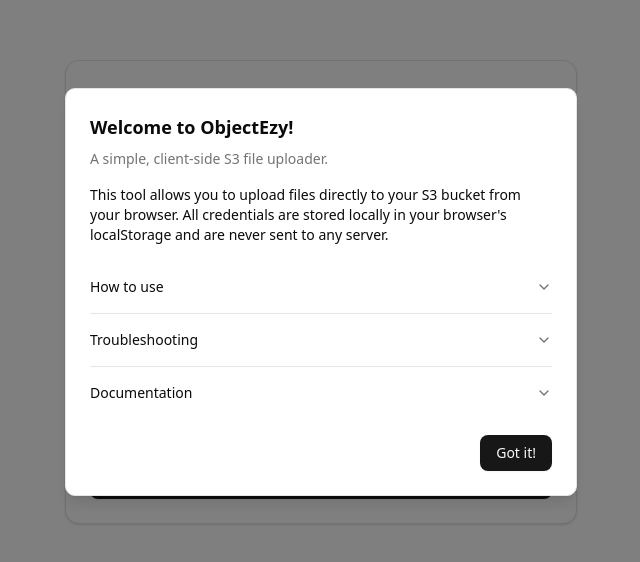
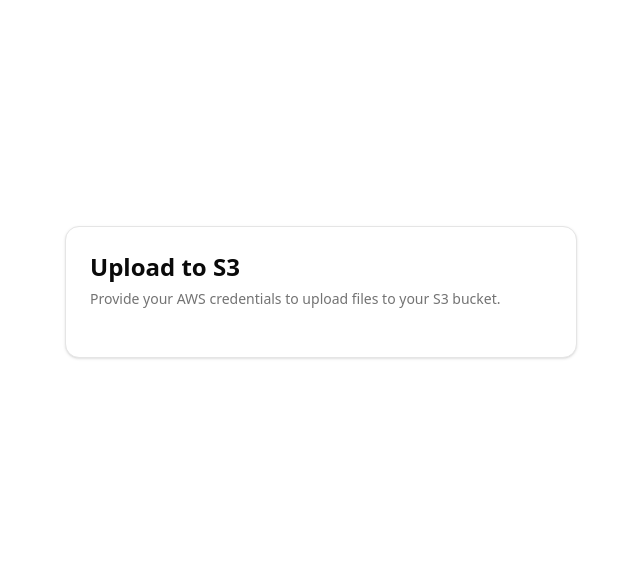
Before and after one commit to unlux/ObjectEasy, a Next.js app: page / in a window 1280 px wide. Shown: the part 108-670 px from the top of the page, without its empty margins (319-959 px from the left). Built offline with nearby package versions, Linux system fonts and the light colour scheme.

Commit message:
Refactor input handling to trim whitespace for AWS credentials and bucket name

```diff
--- a/src/app/page.tsx
+++ b/src/app/page.tsx
@@ -10,13 +10,6 @@ import {
 import { Input } from "@/components/ui/input";
 import { Label } from "@/components/ui/label";
 import { Button } from "@/components/ui/button";
-import {
-  Select,
-  SelectContent,
-  SelectItem,
-  SelectTrigger,
-  SelectValue,
-} from "@/components/ui/select";
 import { InfoModal } from "@/components/InfoModal";
 import { UploadHistory } from "@/components/UploadHistory";
 import { uploadFile } from "@/lib/s3";
@@ -78,11 +71,6 @@ const UploadPage = () => {
       setCredentialsStored(true);
     }
 
-    const hasSeenModal = localStorage.getItem("hasSeenModal");
-    if (!hasSeenModal) {
-      setIsModalOpen(true);
-    }
-
     const storedHistory = localStorage.getItem("uploadHistory");
     if (storedHistory) {
       setUploadHistory(JSON.parse(storedHistory));
@@ -126,43 +114,19 @@ const UploadPage = () => {
     setUploading(false);
   };
 
-  const handleSaveCredentials = () => {
-    if (!accessKeyId || !secretAccessKey || !bucketName || !region) {
-      setError("All credential fields must be filled to save.");
-      return;
-    }
-    localStorage.setItem("accessKeyId", accessKeyId);
-    localStorage.setItem("secretAccessKey", secretAccessKey);
-    localStorage.setItem("bucketName", bucketName);
-    localStorage.setItem("region", region);
-    setCredentialsStored(true);
-    setError(null);
+  const handleModalClose = () => {
+    setIsModalOpen(false);
   };
 
-  const clearCredentials = () => {
-    localStorage.removeItem("accessKeyId");
-    localStorage.removeItem("secretAccessKey");
-    localStorage.removeItem("bucketName");
-    localStorage.removeItem("region");
-    setAccessKeyId("");
-    setSecretAccessKey("");
-    setBucketName("");
-    setRegion("");
-    setCredentialsStored(false);
+  const copyToClipboard = (text: string) => {
+    navigator.clipboard.writeText(text);
+    setSuccess("Copied to clipboard!");
   };
 
-  const editCredentials = () => {
-    setCredentialsStored(false);
-  };
-
+  // Re-added handleClearHistory function to resolve the error
   const handleClearHistory = () => {
     setUploadHistory([]);
     localStorage.removeItem("uploadHistory");
-  };
-
-  const handleModalClose = () => {
-    setIsModalOpen(false);
-    localStorage.setItem("hasSeenModal", "true");
   };
 
   return (
@@ -178,62 +142,8 @@ const UploadPage = () => {
           </CardDescription>
         </CardHeader>
         <CardContent className="space-y-4">
-          {!credentialsStored && (
-            <>
-              <div className="space-y-2">
-                <Label>AWS Access Key ID</Label>
-                <Input
-                  type="password"
-                  value={accessKeyId}
-                  onChange={(e) => setAccessKeyId(e.target.value)}
-                />
-              </div>
-              <div className="space-y-2">
-                <Label>AWS Secret Access Key</Label>
-                <Input
-                  type="password"
-                  value={secretAccessKey}
-                  onChange={(e) => setSecretAccessKey(e.target.value)}
-                />
-              </div>
-              <div className="space-y-2">
-                <Label>S3 Bucket Name</Label>
-                <Input
-                  value={bucketName}
-                  onChange={(e) => setBucketName(e.target.value)}
-                />
-              </div>
-              <div className="space-y-2">
-                <Label>AWS Region</Label>
-                <Select value={region} onValueChange={setRegion}>
-                  <SelectTrigger>
-                    <SelectValue placeholder="Select a region" />
-                  </SelectTrigger>
-                  <SelectContent>
-                    {awsRegions.map((r) => (
-                      <SelectItem key={r} value={r}>
-                        {r}
-                      </SelectItem>
-                    ))}
-                  </SelectContent>
-                </Select>
-              </div>
-              <Button onClick={handleSaveCredentials} className="w-full">
-                Save Credentials
-              </Button>
-            </>
-          )}
-
           {credentialsStored && (
             <>
-              <div className="flex space-x-2">
-                <Button onClick={editCredentials} variant="outline">
-                  Edit
-                </Button>
-                <Button onClick={clearCredentials} variant="destructive">
-                  Clear
-                </Button>
-              </div>
               <div className="space-y-2">
                 <Label>File</Label>
                 <Input type="file" onChange={handleFileChange} />
@@ -245,9 +155,14 @@ const UploadPage = () => {
               >
                 {uploading ? "Uploading..." : "Upload"}
               </Button>
+              <Button
+                onClick={() => copyToClipboard("Your URL here")}
+                className="w-full"
+              >
+                Copy
+              </Button>
             </>
           )}
-
           {error && <p className="text-red-500 text-sm">{error}</p>}
           {success && <p className="text-green-500 text-sm">{success}</p>}
         </CardContent>
```
